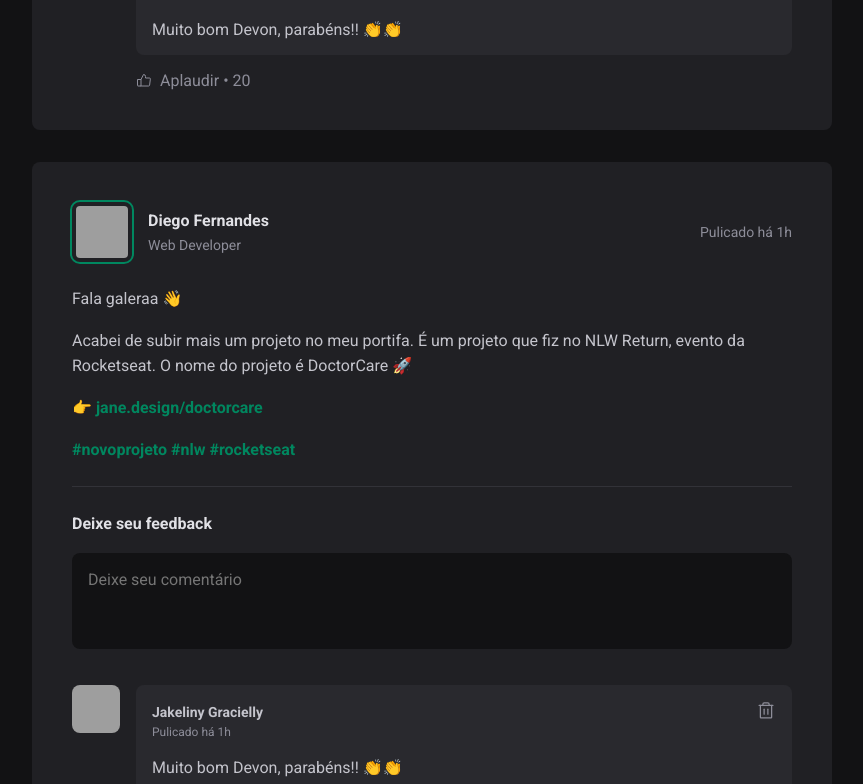
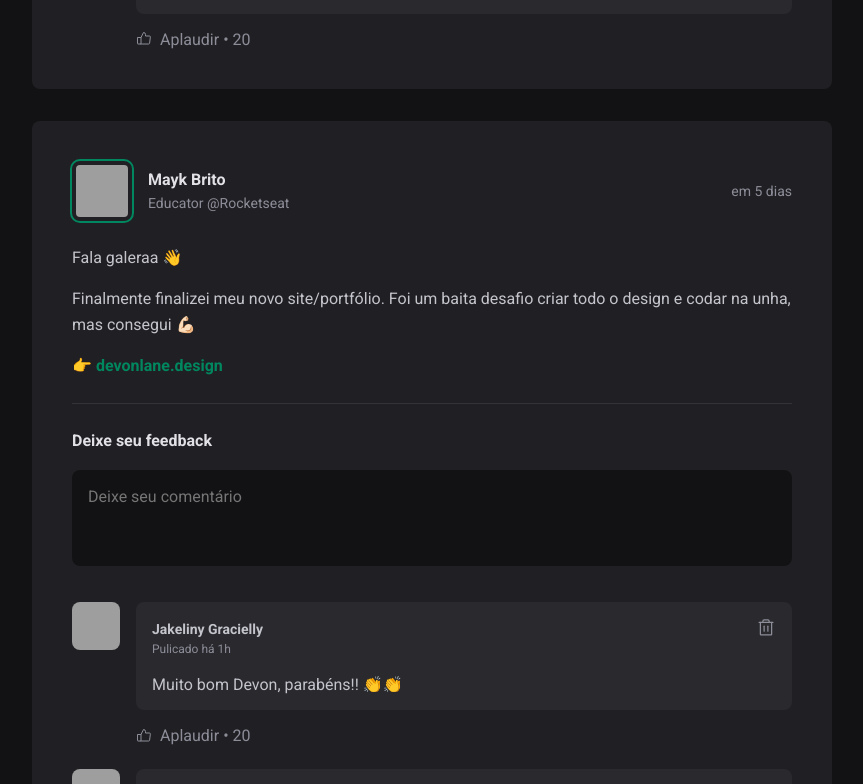
Before and after one commit to Jonatas-JS/Rocketseat-ReactJS, a React (Vite) app in the folder 01-fundamentos-reactjs/: page / in a window 1280 px wide. Shown: the part 1015-1799 px from the top of the page, without its empty margins (352-1215 px from the left). Built offline with nearby package versions, Linux system fonts and the light colour scheme; grey boxes are pictures that could not be loaded.

Commit message:
Props of Post
Utilizando as props para construção do Post de forma automática.

```diff
--- a/01-fundamentos-reactjs/package.json
+++ b/01-fundamentos-reactjs/package.json
@@ -10,6 +10,7 @@
     "preview": "vite preview"
   },
   "dependencies": {
+    "date-fns": "^3.6.0",
     "phosphor-react": "^1.4.1",
     "react": "^18.3.1",
     "react-dom": "^18.3.1"
--- a/01-fundamentos-reactjs/src/App.jsx
+++ b/01-fundamentos-reactjs/src/App.jsx
@@ -4,6 +4,37 @@
 import { Header } from './components/Header';
 import { Post } from './components/Post';
 import { Sidebar } from './components/Sidebar';
+
+const posts = [
+  {
+    id: 1,
+    author: {
+      avatarUrl: 'https://github.com/diego3g.png',
+      name: 'Diego Fernandes',
+      role: 'CTO @Rocketseat'
+    },
+    content: [
+      {type: 'paragraph', content: 'Fala galeraa 👋'},
+      {type: 'paragraph', content: 'Acabei de subir mais um projeto no meu portifa. É um projeto que fiz no NLW Return, evento da Rocketseat. O nome do projeto é DoctorCare 🚀'},
+      {type: 'link', content: '👉 jane.design/doctorcare'}
+    ],
+    publishedAt: new Date('2024-07-25 11:52:00')
+  },
+  {
+    id: 2,
+    author: {
+      avatarUrl: 'https://github.com/maykbrito.png',
+      name: 'Mayk Brito',
+      role: 'Educator @Rocketseat'
+    },
+    content: [
+      {type: 'paragraph', content: 'Fala galeraa 👋'},
+      {type: 'paragraph', content: 'Finalmente finalizei meu novo site/portfólio. Foi um baita desafio criar todo o design e codar na unha, mas consegui 💪🏻'},
+      {type: 'link', content: '👉 devonlane.design'}
+    ],
+    publishedAt: new Date('2024-07-24 10:15:00')
+  },
+]
 
 
 export function App() {
@@ -14,15 +45,15 @@
       <div className={styles.wrapper}>
         <Sidebar />
         <main>
-          <Post
-            author="Jônatas Fernandes"
-            content="Lorem ipsum dolor sit amet consectetur, adipisicing elit. Quod saepe inventore numquam blanditiis voluptatem praesentium obcaecati illum quidem dolorem! Optio accusamus non alias assumenda possimus nihil earum veritatis voluptatum molestiae?"
-          />
-
-          <Post
-            author="Diego Fernandes"
-            content="Um novo post show de bola"
-          />
+          {posts.map(post => {
+            return (
+              <Post
+                author={post.author}
+                content={post.content}
+                publishedAt={post.publishedAt}
+              />
+            )
+          })}
         </main>
       </div>
     </div>
--- a/01-fundamentos-reactjs/src/components/Post.jsx
+++ b/01-fundamentos-reactjs/src/components/Post.jsx
@@ -1,31 +1,43 @@
+import { format, formatDistanceToNow } from 'date-fns'; //biblioteca de formato de datas
+import ptBR from 'date-fns/locale/pt-BR';
 import { Avatar } from './Avatar';
 import { Comment } from './Comment';
 import styles from './Post.module.css';
 
-export function Post() {
+export function Post({ author, publishedAt, content }) {
+    const publishedDateFormatted = format(publishedAt, "d 'de' LLLL 'às' HH:mm'h'", {
+        locale: ptBR,
+    })
+
+    const publishedDateRelativeToNow = formatDistanceToNow(publishedAt, {
+        locale: ptBR,
+        addSuffix: true,
+    })
+
     return (
         <article className={styles.post}>
             <header>
                 <div className={styles.author}>
-                    <Avatar src="https://github.com/diego3g.png" />
+                    <Avatar src={author.avatarUrl} />
                     <div className={styles.authorInfo}>
-                        <strong>Diego Fernandes</strong>
-                        <span>Web Developer</span>
+                        <strong>{author.name}</strong>
+                        <span>{author.role}</span>
                     </div>
                 </div>
 
-                <time title="22 de Julho às 10:33h" dateTime="2024-07-22 10:33:00">Pulicado há 1h</time>
+                <time title={publishedDateFormatted} dateTime={publishedAt.toISOString()}>
+                    {publishedDateRelativeToNow}
+                </time>
             </header>
 
             <div className={styles.content}>
-                <p>Fala galeraa 👋</p>
-                <p>Acabei de subir mais um projeto no meu portifa. É um projeto que fiz no NLW Return, evento da Rocketseat. O nome do projeto é DoctorCare 🚀</p>
-                <p><a href="#">👉 jane.design/doctorcare</a></p>
-                <p>
-                    <a href="#">#novoprojeto </a>
-                    <a href="#">#nlw </a>
-                    <a href="#">#rocketseat</a>
-                </p>
+                {content.map(line => {
+                    if (line.type === 'paragraph') {
+                        return <p>{line.content}</p>;
+                    } else if (line.type === 'link') {
+                        return <p><a href="#">{line.content}</a></p>;
+                    }
+                })}
             </div>
 
             <form className={styles.commentForm}>
```
Also changed, not shown: 1 other file (tests, documents, lock files or other folders).
